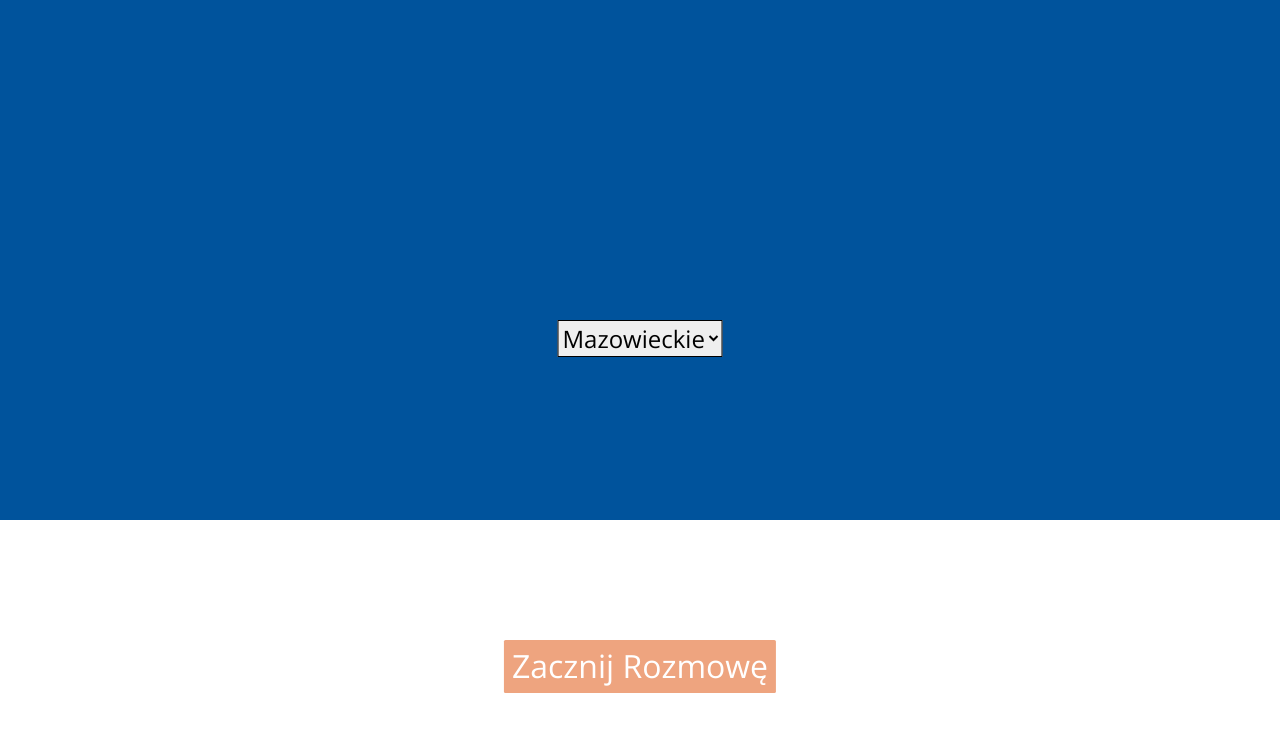
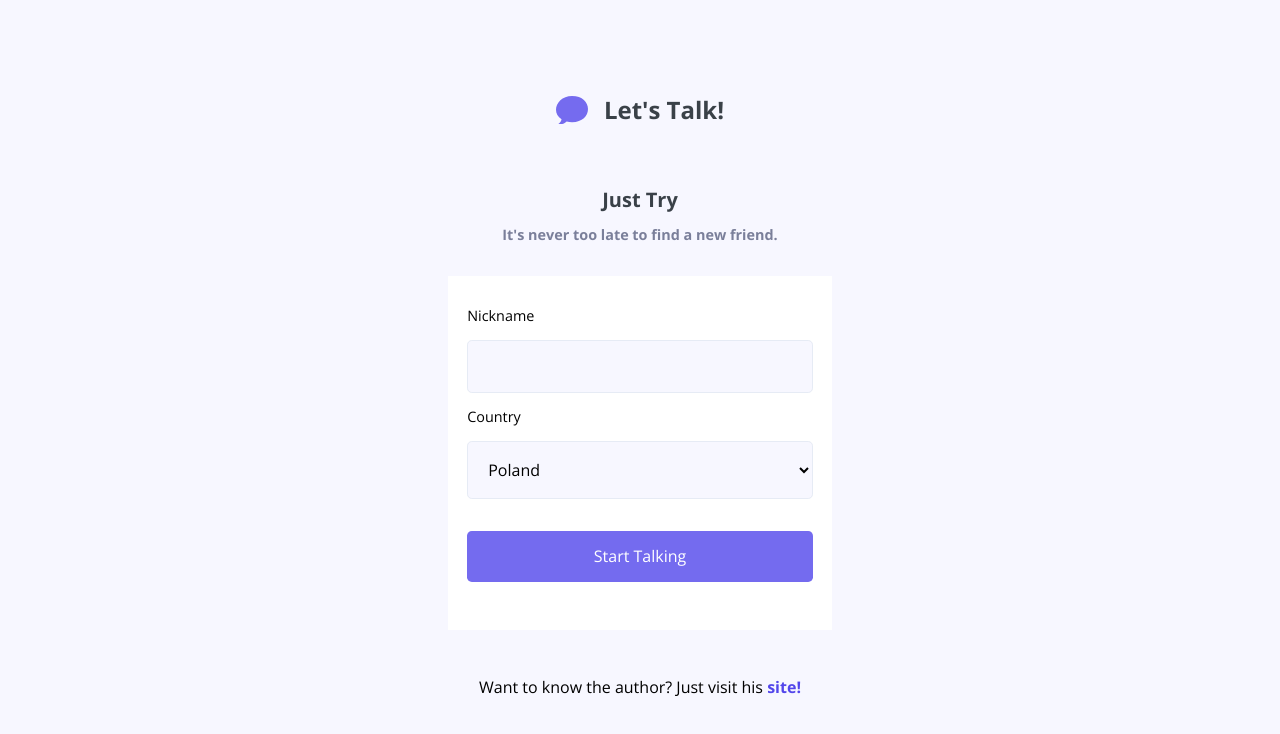
Before and after one commit to jniedziolka/random-chat, a React (Create React App) app in the folder client/: page / in a window 1280 px wide. Shown: the top 734 px of the page. Built offline with nearby package versions, Linux system fonts and the light colour scheme.

Commit message:
A little changes made to design - firstly, homepage

```diff
--- a/client/src/GlobalStyle.jsx
+++ b/client/src/GlobalStyle.jsx
@@ -8,6 +8,7 @@ export const GlobalStyle = createGlobalStyle`
 		margin: 0;
 		font-family: 'Open Sans', sans-serif;
 		font-size: 62.5%;
+		box-sizing: border-box;
 		-webkit-font-smoothing: antialiased;
 		-moz-osx-font-smoothing: grayscale;
 	}
--- a/client/src/assets/styles/colors.jsx
+++ b/client/src/assets/styles/colors.jsx
@@ -1,6 +1,11 @@
-const colors = {
-    primary: '#00539CFF', // royal blue
-    secondary: '#EEA47FFF' // peach
+export const colors = {
+    lightestGray: '#F7F7FF',
+    lightGray: '#7A7F9A',
+    gray: '#E6EBF5',
+    darkGray: '#3A4148',
+    purple: '#5246EB',
 }
 
-export default colors;
+export const rgbColors = {
+    purple: '82, 70, 235'
+}
--- a/client/src/pages/chat/chat.component.jsx
+++ b/client/src/pages/chat/chat.component.jsx
@@ -7,7 +7,6 @@ import {
 const Chat = () => {
     return (
         <ChatContainer>
-
         </ChatContainer>
     );
 }
--- a/client/src/pages/homepage/homepage.component.jsx
+++ b/client/src/pages/homepage/homepage.component.jsx
@@ -1,20 +1,49 @@
 import React from 'react';
+import { ReactComponent as SpeechLogo } from '../../assets/icons/speech-bubble.svg';
 
 import {
     HomepageContainer,
+    TitleContainer,
+    LogoContainer,
+    Title,
+    BoxTitle,
+    BoxSubtitle,
+    Box,
+    FormGroup,
+    Label,
+    Input,
     Select,
     Option,
-    Button
+    Button,
+    Credits
 } from './homepage.styles';
 
 const HomePage = () => {
     return (
         <HomepageContainer>
-            <Select>
-                <Option value="mazowieckie">Mazowieckie</Option>
-                <Option value="lubelskie">Lubelskie</Option>
-            </Select>
-            <Button>Zacznij Rozmowę</Button>
+            <TitleContainer>
+                <LogoContainer>
+                    <SpeechLogo />
+                </LogoContainer>
+                <Title>Let's Talk!</Title>
+            </TitleContainer>
+            <BoxTitle>Just Try</BoxTitle>
+            <BoxSubtitle>It's never too late to find a new friend.</BoxSubtitle>
+            <Box>
+                <FormGroup>
+                    <Label>Nickname</Label>
+                    <Input type="text" />
+                </FormGroup>
+                <FormGroup>
+                    <Label>Country</Label>
+                    <Select>
+                        <Option value="Poland">Poland</Option>
+                        <Option value="Belarus">Belarus</Option>
+                    </Select>
+                </FormGroup>
+                <Button>Start Talking</Button>
+            </Box>
+            <Credits>Want to know the author? Just visit his <a href="https://jniedziolka.github.io" target="_blank" rel="noopener noreferrer">site!</a></Credits>
         </HomepageContainer>
     );
 }
--- a/client/src/pages/homepage/homepage.styles.jsx
+++ b/client/src/pages/homepage/homepage.styles.jsx
@@ -1,36 +1,116 @@
-import styled from 'styled-components';
-import colors from '../../assets/styles/colors';
+import styled, { css } from 'styled-components';
+import { colors, rgbColors } from '../../assets/styles/colors';
+
+const basicInputStyles = css`
+    background-color: ${colors.lightestGray};
+    border: 1px solid ${colors.gray};
+    border-radius: .3rem;
+    outline: none;
+    padding: 1rem;
+    font-size: 1rem;
+`;
 
 export const HomepageContainer = styled.div`
     height: 100vh;
-    background: linear-gradient(180deg, ${colors.primary} 65%, white 40%);
+    background-color: ${colors.lightestGray};
+`;
+
+export const TitleContainer = styled.div`
+    padding-top: 5rem;
+    margin-bottom: 3rem;
+    display: flex;
+    align-items: center;
+    justify-content: center;
+`;
+
+export const LogoContainer = styled.div`
+    width: 2rem;
+    height: 2rem;
+`;
+
+export const Title = styled.h1`
+    color: ${colors.darkGray};
+    margin-left: 1rem;
+    font-size: 1.5rem;
+`;
+
+export const BoxTitle = styled.h2`
+    color: ${colors.darkGray};
+    text-align: center;
+    font-size: 1.25rem;
+`;
+
+export const BoxSubtitle = styled.h3`
+    color: ${colors.lightGray};
+    text-align: center;
+    font-size: .9rem;
+`;
+
+export const Box = styled.div`
+    margin: 2rem auto 0 auto;
+    width: 30%;
+    background-color: white;
+    display: flex;
+    flex-direction: column;
+    padding: 2rem 0 1rem 0;
+`;
+
+export const FormGroup = styled.div`
+    width: 90%;
+    margin: 0 auto;
+    display: flex;
+    flex-direction: column;
+`;
+
+
+export const Label = styled.label`
+    font-size: .9rem;
+    margin-bottom: 1rem;
+`;
+
+export const Input = styled.input`
+    ${basicInputStyles}
+    margin-bottom: 1rem;
 `;
 
 export const Select = styled.select`
-    position: absolute;
-    top: 40%;
-    left: 50%;
-    transform: translateX(-50%);
-    font-size: 1.5rem;
-    border: 1px solid black;
-    margin-bottom: 1rem;
+    ${basicInputStyles}
 `;
 
 export const Option = styled.option`
-    font-size: 1.5rem;
+    background-color: ${colors.lightestGray};
+
+    &:hover {
+        background-color: none;
+    }
 `;
 
 export const Button = styled.button`
-    position: absolute;
-    top: 80%;
-    left: 50%;
-    transform: translateX(-50%);
+    width: 90%;
+    margin: 2rem auto;
+    background-color: rgba(${rgbColors.purple}, .8);
+    color: white;
     outline: none;
     border: none;
-    border-radius: .1rem;
-    cursor: pointer;
-    background-color: ${colors.secondary};
-    color: white;
-    font-size: 2rem;
-    padding: .5rem;
+    font-size: 1rem;
+    border-radius: .3rem;
+    padding: 1rem;
+    transition: all .2s;
+
+    &:hover {
+        cursor: pointer;
+        background-color: rgba(${rgbColors.purple}, 1);
+    }
 `;
+
+export const Credits = styled.p`
+    margin-top: 3rem;
+    text-align: center;
+    font-size: 1rem;
+
+    & > a {
+        text-decoration: none;
+        color: ${colors.purple};
+        font-weight: 700;
+    }
+`;
```
Also changed, not shown: client/src/assets/icons/speech-bubble.svg (added), client/src/pages/chat/chat.styles.jsx (line endings or trailing spaces).
